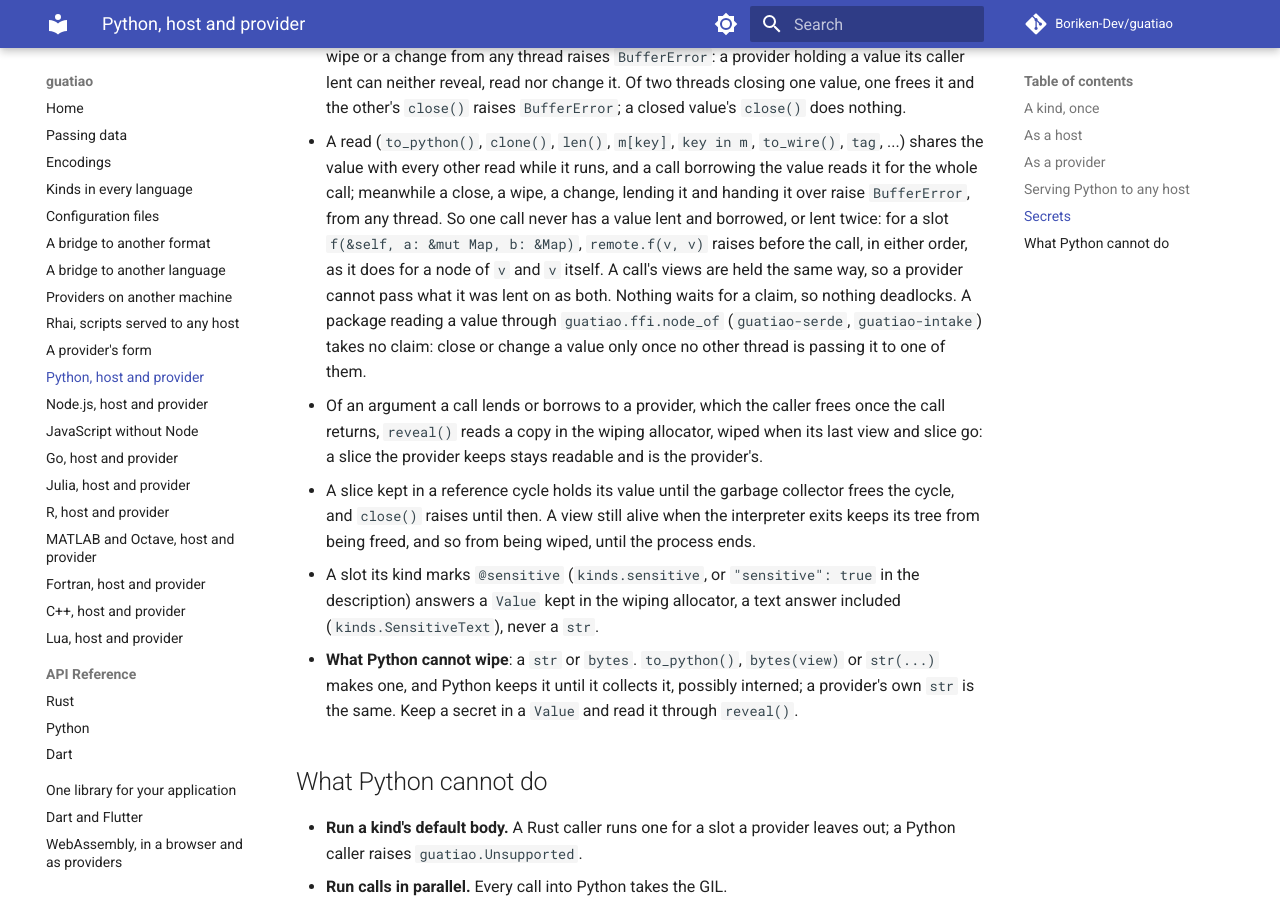
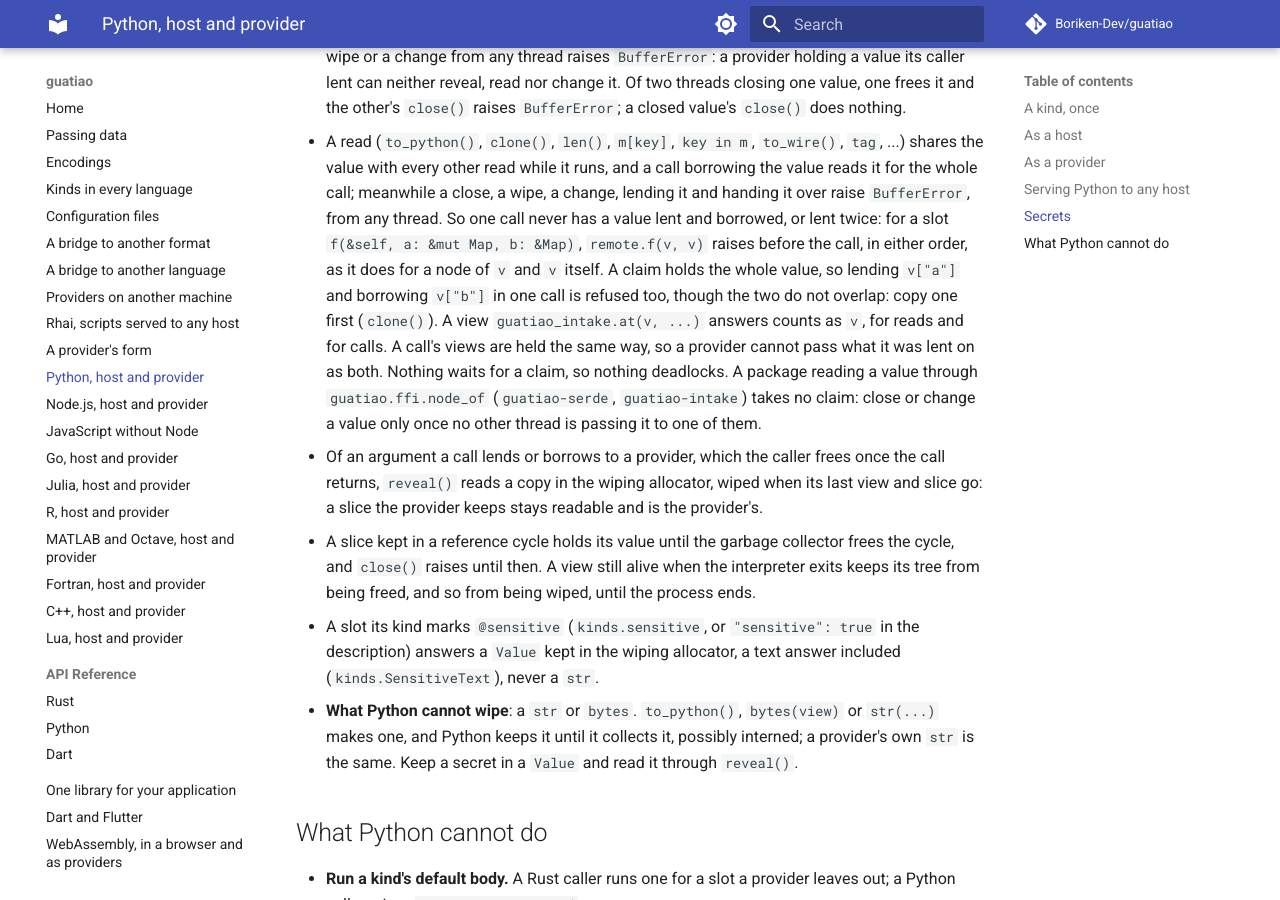
Before and after one commit to Boriken-Dev/guatiao, an MkDocs documentation site: the page built from docs/python.md, in a window 1280 px wide and 900 px high, scrolled down 5460 px. Built offline with MkDocs 1.6.1 and Material for MkDocs 9.7.7, drawn with Linux system fonts in a browser that asks for light colours; comment, search, counter and statistics services are not loaded.

Commit message:
docs: a claim holds the whole value, and a borrowed view counts as it
A call lending `v["a"]` and borrowing `v["b"]` is refused although the
two nodes do not overlap, since a claim, or in Dart a mark, is taken on
the value; copy one first. A view `at()` answers counts as the value it
borrows from. Said in the Python and Dart docs.

```diff
--- a/docs/python.md
+++ b/docs/python.md
@@ -277,8 +277,12 @@ token.close()                                 # overwritten, then freed
   lent and borrowed, or lent twice: for a slot
   `f(&self, a: &mut Map, b: &Map)`, `remote.f(v, v)` raises before the
   call, in either order, as it does for a node of `v` and `v` itself. A
-  call's views are held the same way, so a provider cannot pass what it
-  was lent on as both. Nothing waits for a claim, so nothing deadlocks.
+  claim holds the whole value, so lending `v["a"]` and borrowing `v["b"]`
+  in one call is refused too, though the two do not overlap: copy one
+  first (`clone()`). A view `guatiao_intake.at(v, ...)` answers counts as
+  `v`, for reads and for calls. A call's views are held the same way, so
+  a provider cannot pass what it was lent on as both. Nothing waits for a
+  claim, so nothing deadlocks.
   A package reading a value through `guatiao.ffi.node_of`
   (`guatiao-serde`, `guatiao-intake`) takes no claim: close or change a
   value only once no other thread is passing it to one of them.
```
Also changed, not shown: bindings/dart/guatiao/AGENTS.md (+4 -1 lines), bindings/python/guatiao/src/guatiao/AGENTS.md (+4 -1 lines).
